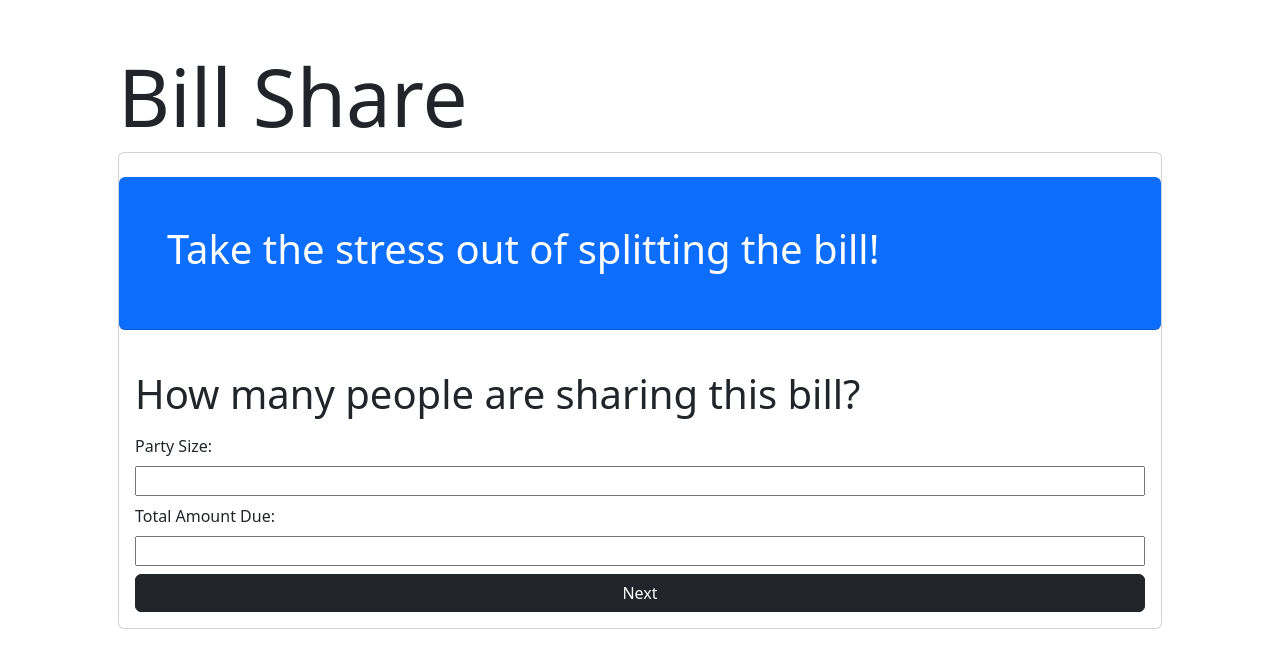
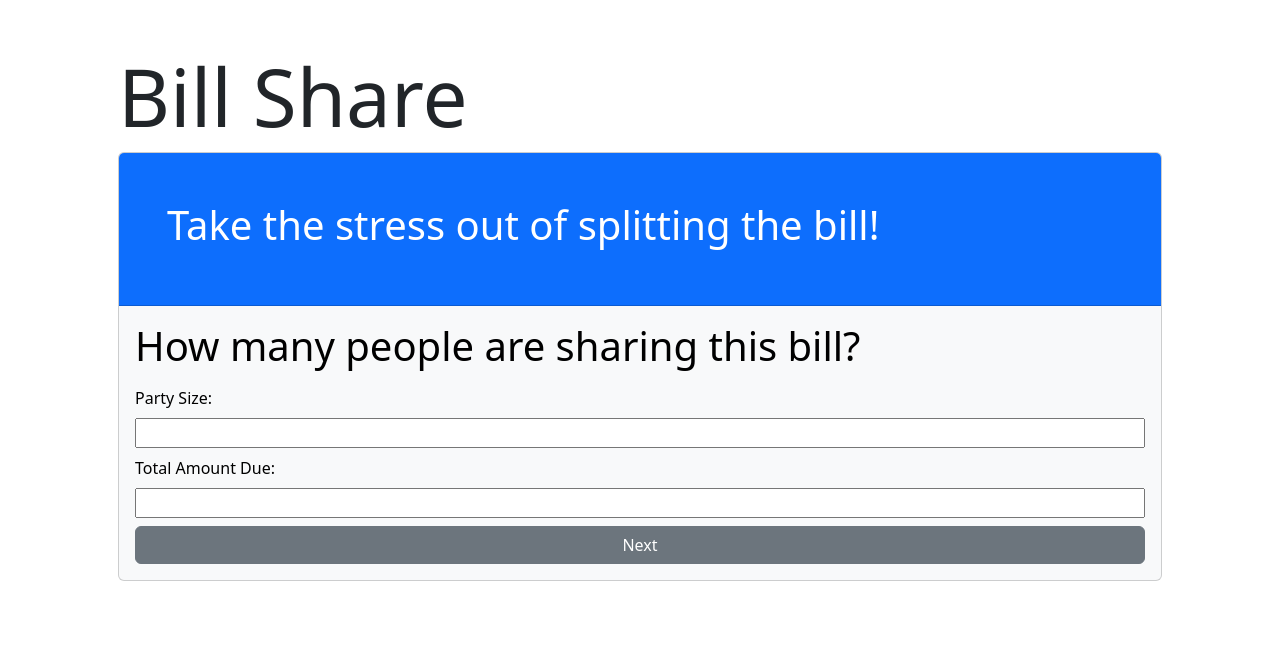
Before and after one commit to ImpendingKataclysm/bill_share_app_django, a Django app: page / in a window 1280 px wide. Shown: the top 668 px of the page. Run offline with Django 4.2, Linux system fonts and the light colour scheme.

Commit message:
Removed the margin on the card header and lightened the color of the 'Next' button.

```diff
--- a/templates/main/index.html
+++ b/templates/main/index.html
@@ -3,8 +3,8 @@
 {% block title %}Home{% endblock %}
 
 {% block content %}
-    <div class="card">
-        <div class="text-bg-primary my-4 p-5 rounded card-header">
+    <div class="card text-bg-light">
+        <div class="text-bg-primary p-5 card-header">
             <p class="display-6 card-title">Take the stress out of splitting the bill!</p>
         </div>
         <div class="card-body">
@@ -15,7 +15,7 @@
                 {{ form.party_size }}
                 {{ form.bill_amount.label }}
                 {{ form.bill_amount }}
-                <input type="submit" class="btn btn-block btn-dark" value="Next">
+                <input type="submit" class="btn btn-block btn-secondary" value="Next">
             </form>
         </div>
     </div>
```
